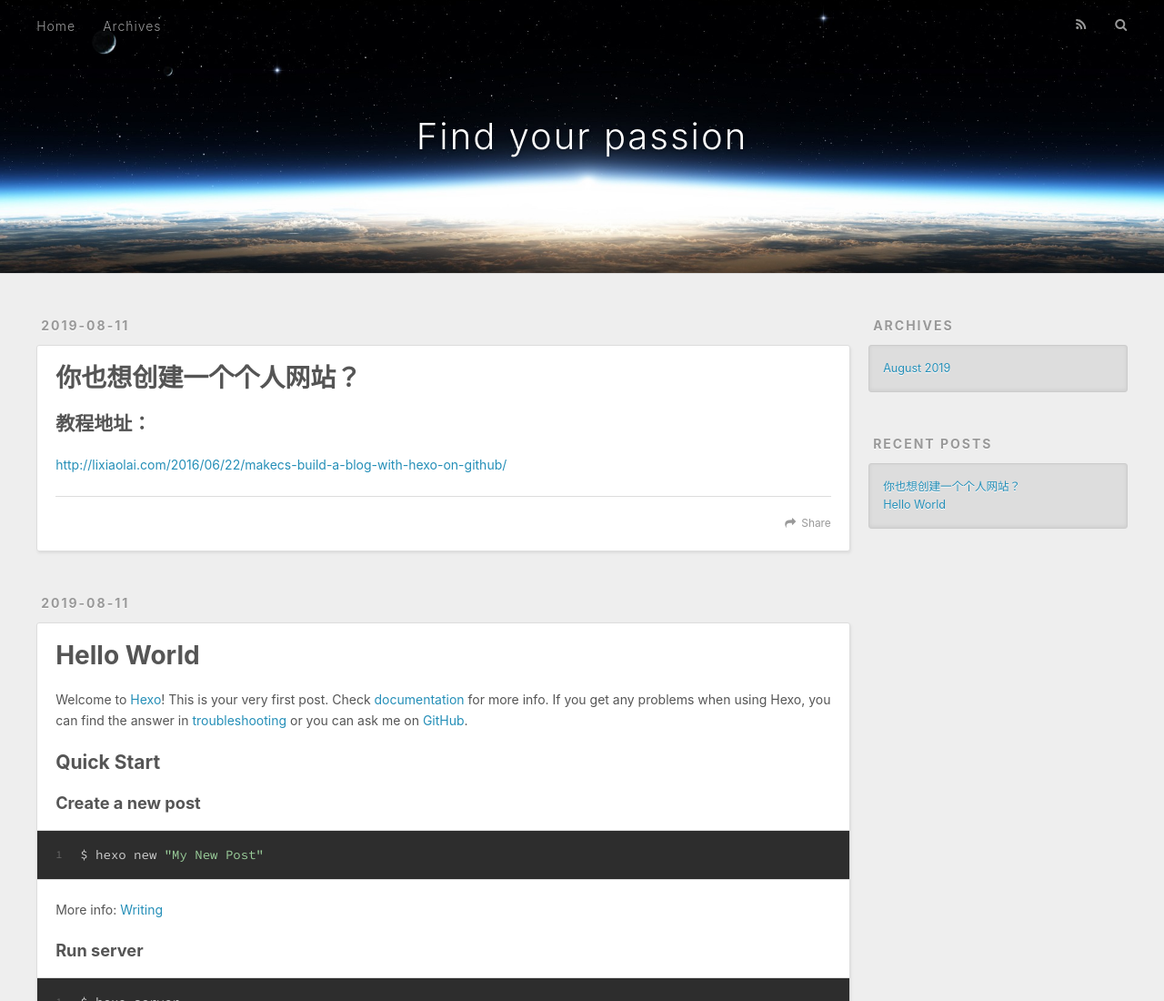
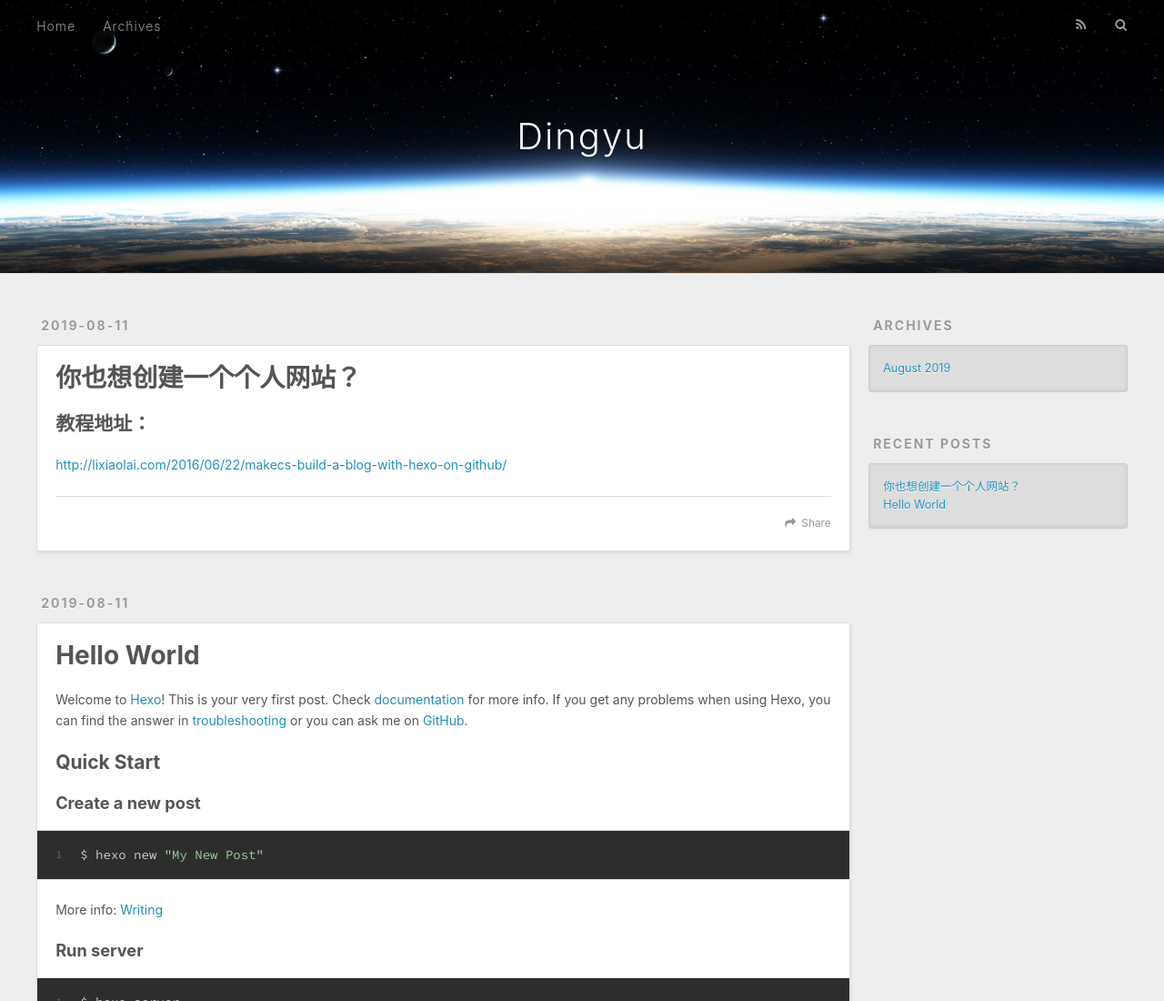
Before and after one commit to MhunterDY/MhunterDY.github.io, a plain HTML site: page index.html in a window 1280 px wide. Shown: the top 1100 px of the page at 91% size. Drawn offline with nearby package versions, Linux system fonts and the light colour scheme.

Commit message:
Update index.html

```diff
--- a/index.html
+++ b/index.html
@@ -34,7 +34,7 @@
   <div id="header-outer" class="outer">
     <div id="header-title" class="inner">
       <h1 id="logo-wrap">
-        <a href="/" id="logo">Find your passion</a>
+        <a href="/" id="logo">Dingyu</a>
       </h1>
 
     </div>
```
